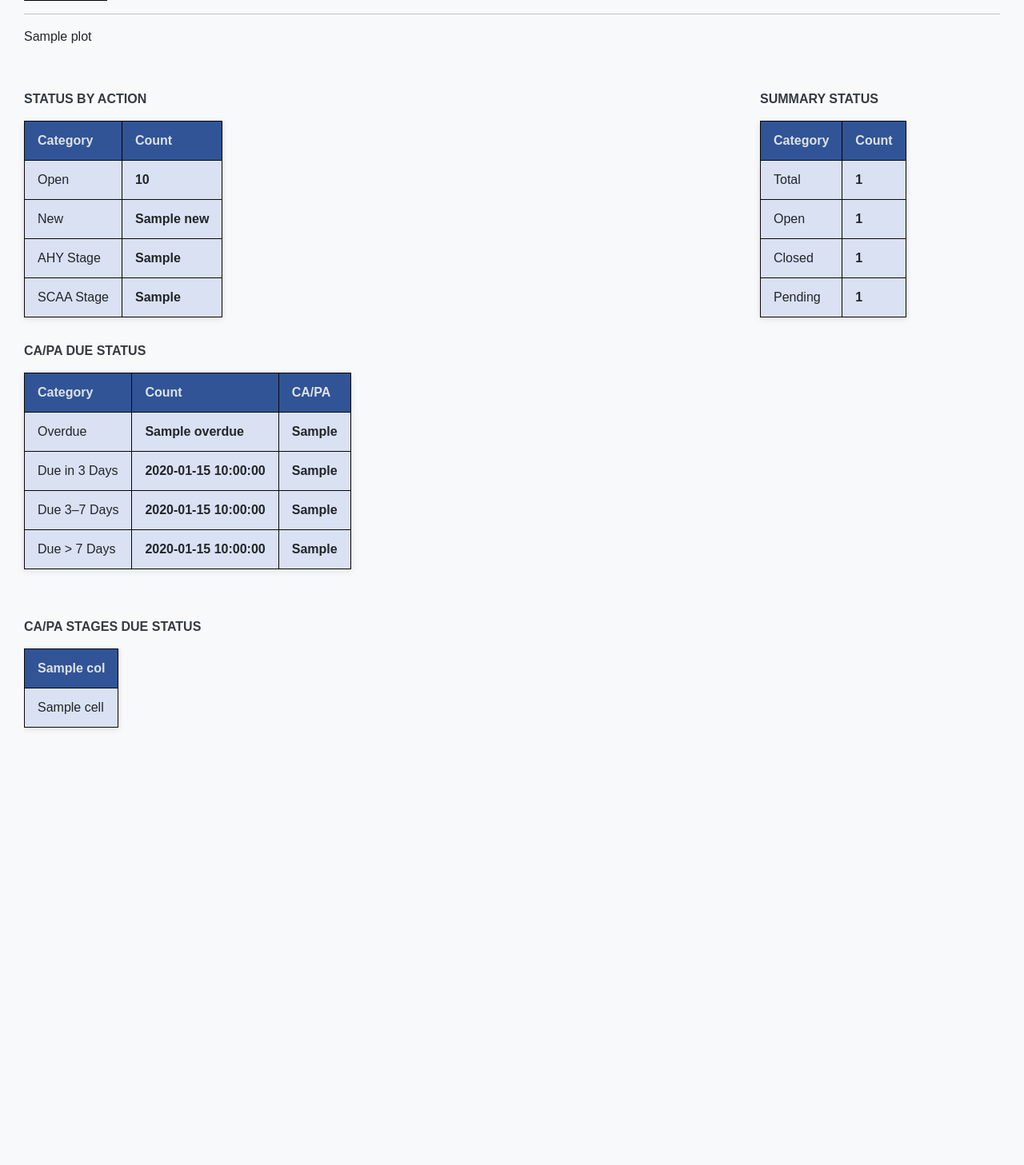
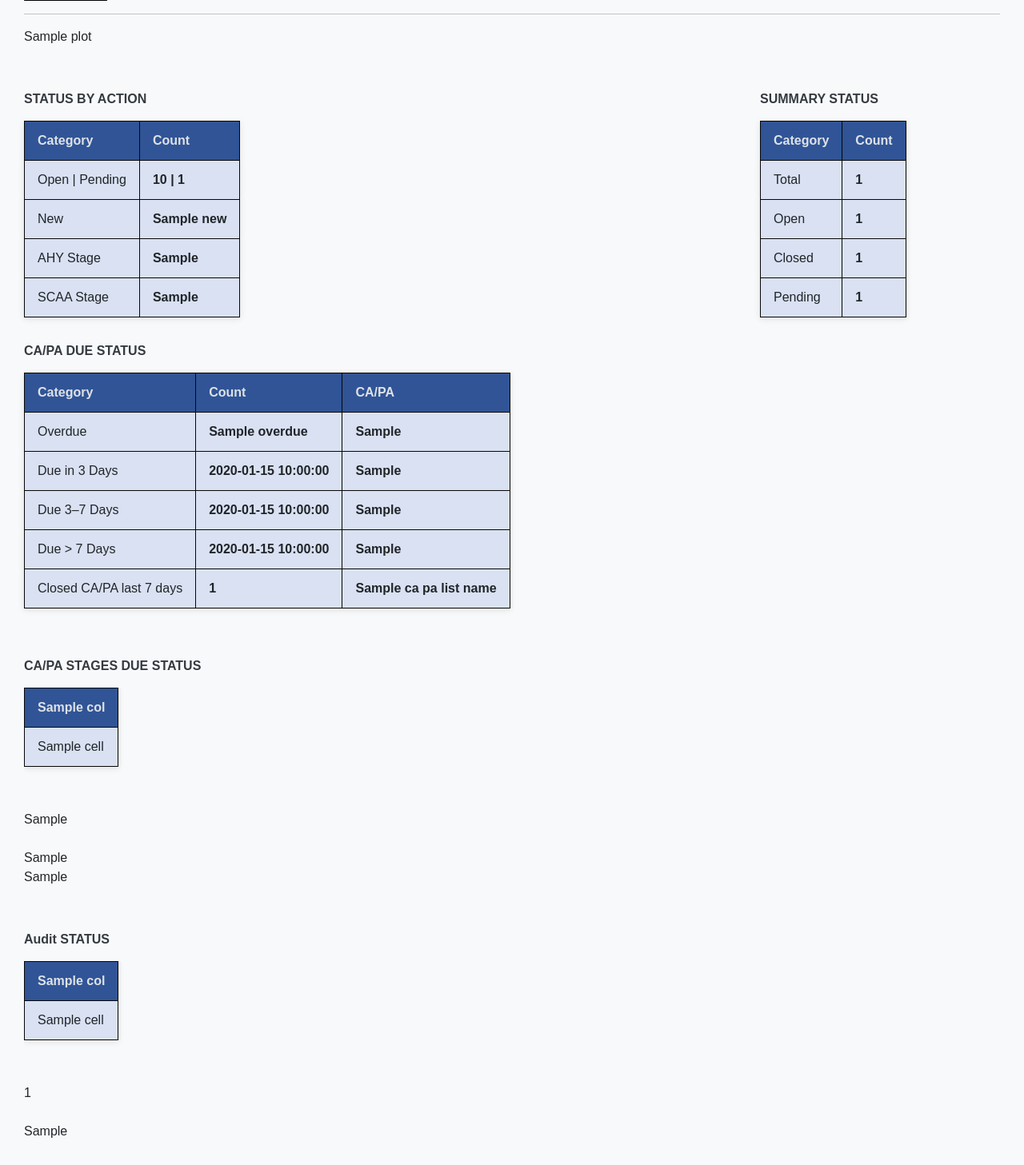
Before and after one commit to tural327/project_azal, a Flask app: template templates/index.html in a window 1280 px wide. Shown: the part 269-1726 px from the top of the page at 80% size. Before the commit the page ends 1181 px from the top, so only its background shows below. Run offline with Flask 3, Linux system fonts and the light colour scheme; the template is opened without the code that fills it: most values are stand-ins (such as "Sample title", 1, 10 or a date in 2020); some libraries are stand-ins or nearby versions.

Commit message:
Update index.html

```diff
--- a/templates/index.html
+++ b/templates/index.html
@@ -176,7 +176,7 @@
       <div class="section-header">STATUS BY ACTION</div>
       <table class="info-table">
         <tr><th>Category</th><th>Count</th></tr>
-        <tr><td>Open</td><td><strong>{{ total }}</strong></td></tr>
+        <tr><td>Open | Pending</td><td><strong>{{ total }} | {{ total_pending }}</strong></td></tr>
         <tr><td>New</td><td><strong>{{ new }}</strong></td></tr>
         <tr><td>AHY Stage</td><td><strong>{{ ahy_capa }}</strong></td></tr>
         <tr><td>SCAA Stage</td><td><strong>{{ scaa_capa }}</strong></td></tr>
@@ -190,6 +190,7 @@
         <tr><td>Due in 3 Days</td><td><strong>{{ due_3 }}</strong></td><td><strong>{{ capa_less_3_days }}</strong></td></tr>
         <tr><td>Due 3–7 Days</td><td><strong>{{ due_3_7 }}</strong></td><td><strong>{{ capa_3_7_days }}</strong></td></tr>
         <tr><td>Due > 7 Days</td><td><strong>{{ due_7_more }}</strong></td><td><strong>{{ capa_more_7_days }}</strong></td></tr>
+        <tr><td>Closed CA/PA last 7 days</td><td><strong>{{ count_capa }}</strong></td><td><strong>{{ ca_pa_list_name }}</strong></td></tr>
 
       </table>
 
@@ -220,6 +221,7 @@
         </tr>
       </thead>
       <tbody>
+
         {% for row in data %}
           <tr>
             {% for cell in row %}
@@ -230,6 +232,60 @@
       </tbody>
     </table>
   </div>
+
+<br>
+
+<div>
+    {{ plot_pie | safe }}
+</div>
+
+
+<br>
+
+<div>
+    {{ plot_scater | safe }}
+</div>
+
+
+<div>
+    {{ plot_audit | safe }}
+</div>
+
+<br>
+  <!-- CA/PA Table View -->
+  <div class="section-header">Audit STATUS</div>
+  <div class="table-wrapper">
+    <table class="info-table text-center">
+      <thead>
+        <tr>
+          {% for col in columns1 %}
+            <th>{{ col }}</th>
+          {% endfor %}
+        </tr>
+      </thead>
+      <tbody>
+        {% for row in data1 %}
+          <tr>
+            {% for cell in row %}
+              <td>{{ cell }}</td>
+            {% endfor %}
+          </tr>
+        {% endfor %}
+      </tbody>
+    </table>
+  </div>
+
+
+<br>
+<div>
+    {{ plot_audit_count | safe }}
+</div>
+
+
+<br>
+<div>
+    {{ chart_the_last_full | safe }}
+</div>
 
 <script>
   $(document).ready(function() {
```
